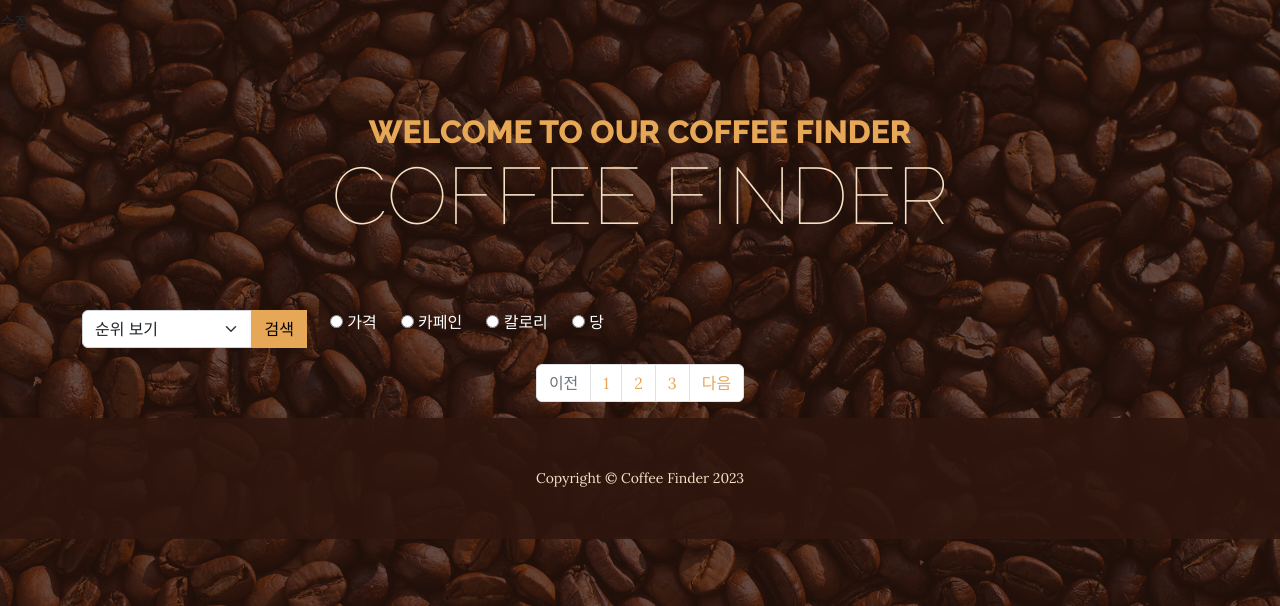
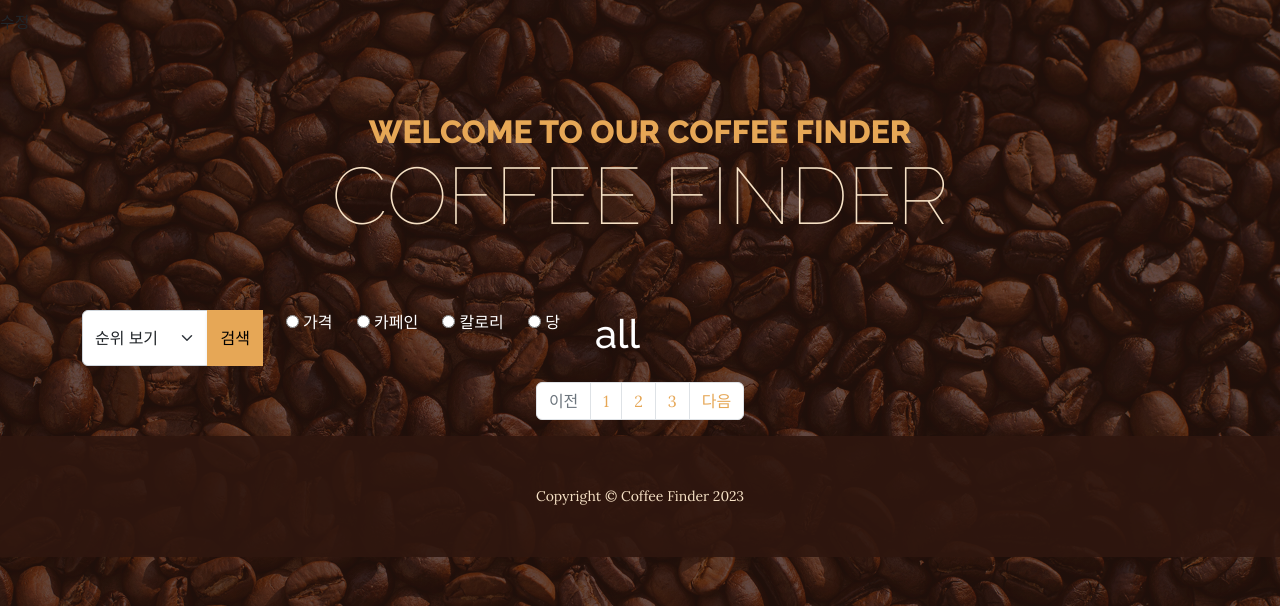
Before and after one commit to yih97/miniproject, a Django app: page /coffee/ in a window 1280 px wide. Shown: the top 606 px of the page. Run offline with Django 4.2, Linux system fonts and the light colour scheme; data that the repository does not hold is empty; some libraries are stand-ins or nearby versions.

Commit message:
디테일 부분 수정
views.py 수정 및 coffee_detail 기능 구현

```diff
--- a/coffee/templates/coffee/coffee_list.html
+++ b/coffee/templates/coffee/coffee_list.html
@@ -89,7 +89,12 @@
                 <label class="form-check-label text-white" style="margin-right: 20px;">당</label>
             </div>
 
-
+            <div>
+                <!--데이터 받아올 수 있게-->
+                <input class="visually-hidden" name="data_filter" value="{{ data_filter }}">
+                    <h1 style="color:white">{{ data_src }}</h1>
+                <input class="visually-hidden" name="data_src" value="{{ data_src }}">
+            </div>
 <!--             </div>-->
             </div>
       </form>
--- a/coffee/views.py
+++ b/coffee/views.py
@@ -4,16 +4,29 @@ from django.views.generic import ListView, DetailView
 from django.core.paginator import Paginator
 
 def category_page(request):
-    if "cate" in request.GET:
+    if "cate" in request.GET:   # url 에 ?cate=가 들어가는지 확인
         category = Coffee.objects.filter(coffee=request.GET["cate"])
+        #  filter: 행의 제한을 거는 것
+        # 컬럼명이 coffee 값이 "cate"에 해당되는
+        # "cate"는 변수명
+        # category로 coffee에서 해당 데이터 가져오기
+        data_src = request.GET["cate"]
+        # 받아온 데이터를 data_src라는 변수로 받기
+        data_filter = "cate"
+
     else:
         category = Coffee.objects.all()
+        data_src = "all"
+        data_filter = "none"
+    # 아닌 경우에는 coffee 데이터를 모두 끌어오기
 
     return render(
         request,
-        "coffee/coffee_list.html",
+        "coffee/coffee_list.html",      # coffee_list로 보냄
         {
-            "coffee_list": category,
+            "coffee_list": category,        # category는 coffee_list
+            "data_src" : data_src,          # data_src는 data_src
+            "data_filter" : data_filter,    # data_filter 는 data_filter로 받기
         }
     )
 
@@ -24,18 +37,28 @@ class CoffeeList(ListView):
 #     model = Coffee
 
 def check_list(request):
-    if request.POST:
+    if request.method == "POST":
+        print(request.POST.get("data_filter"))
+        if request.POST.get("data_filter") == "cate":
+            data = Coffee.objects.filter(coffee=request.POST.get("data_src"))
+        # elif 브랜드 정보 넘겨주게 되면 여기서 조건설정:
+        #     브랜드 필터링 데이터 받아오기
+        else:
+            data = Coffee.objects.all()
+
         # 정렬 기준
-        coffee_list = request.POST.get('check_list')
+        check_list = request.POST.get('check_list')
         # 오름차순|내림차순 선택(asc, desc)
         search_mode = request.POST.get('search_mode')
         if search_mode:
             if search_mode == 'desc':
-               aaa = Coffee.objects.order_by(f'-{coffee_list}')
+               aaa = data.order_by(f'-{check_list}')
             else:
-               aaa = Coffee.objects.order_by(f'{coffee_list}')
+               aaa = data.order_by(f'{check_list}')
         context = {'coffee_list': aaa}
-    return render(request, "coffee/coffee_detail.html", context)
+        return render(request, "coffee/coffee_detail.html", context)
+
+
 
 # def coffee_list(request):
 #     items_per_page = 8  # 한 페이지당 커피 아이템 수
```
